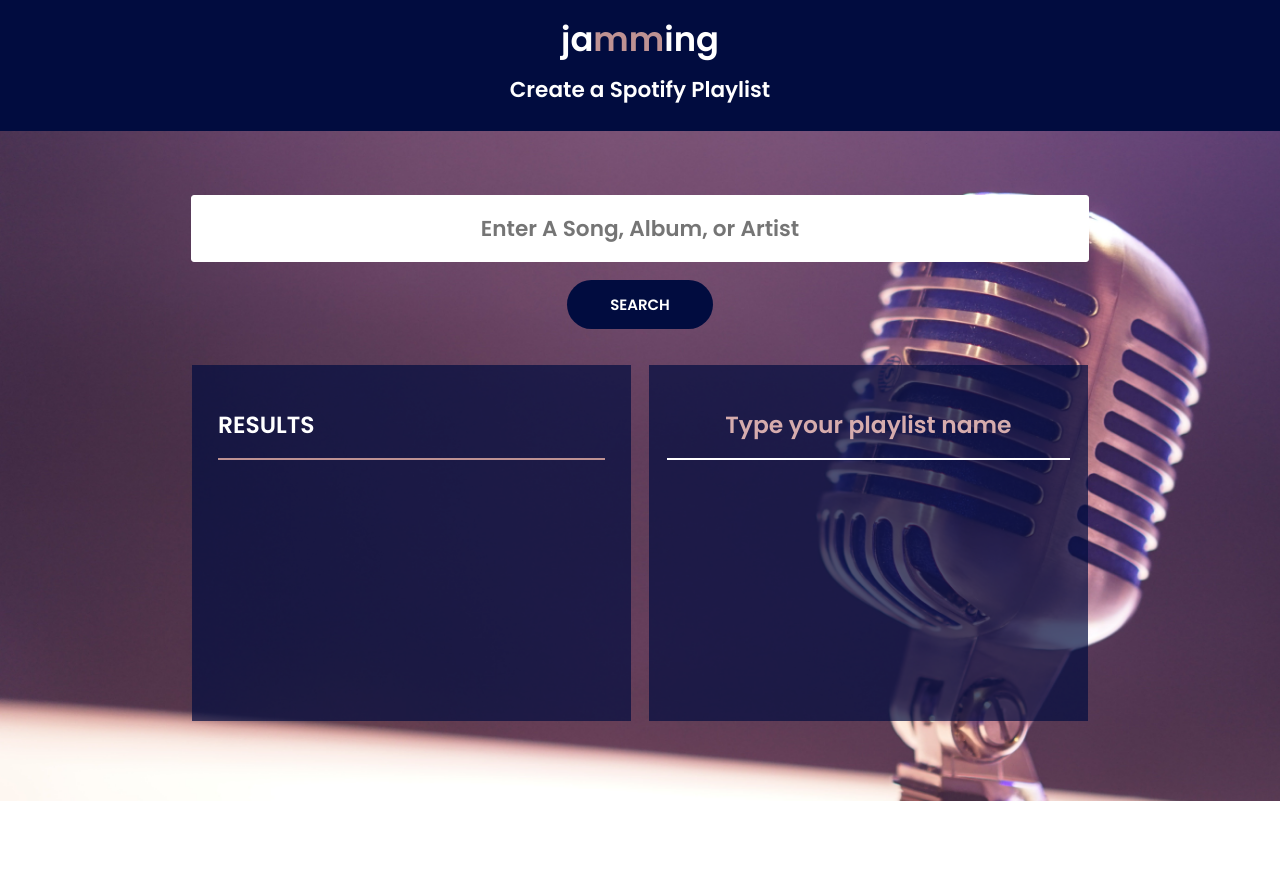
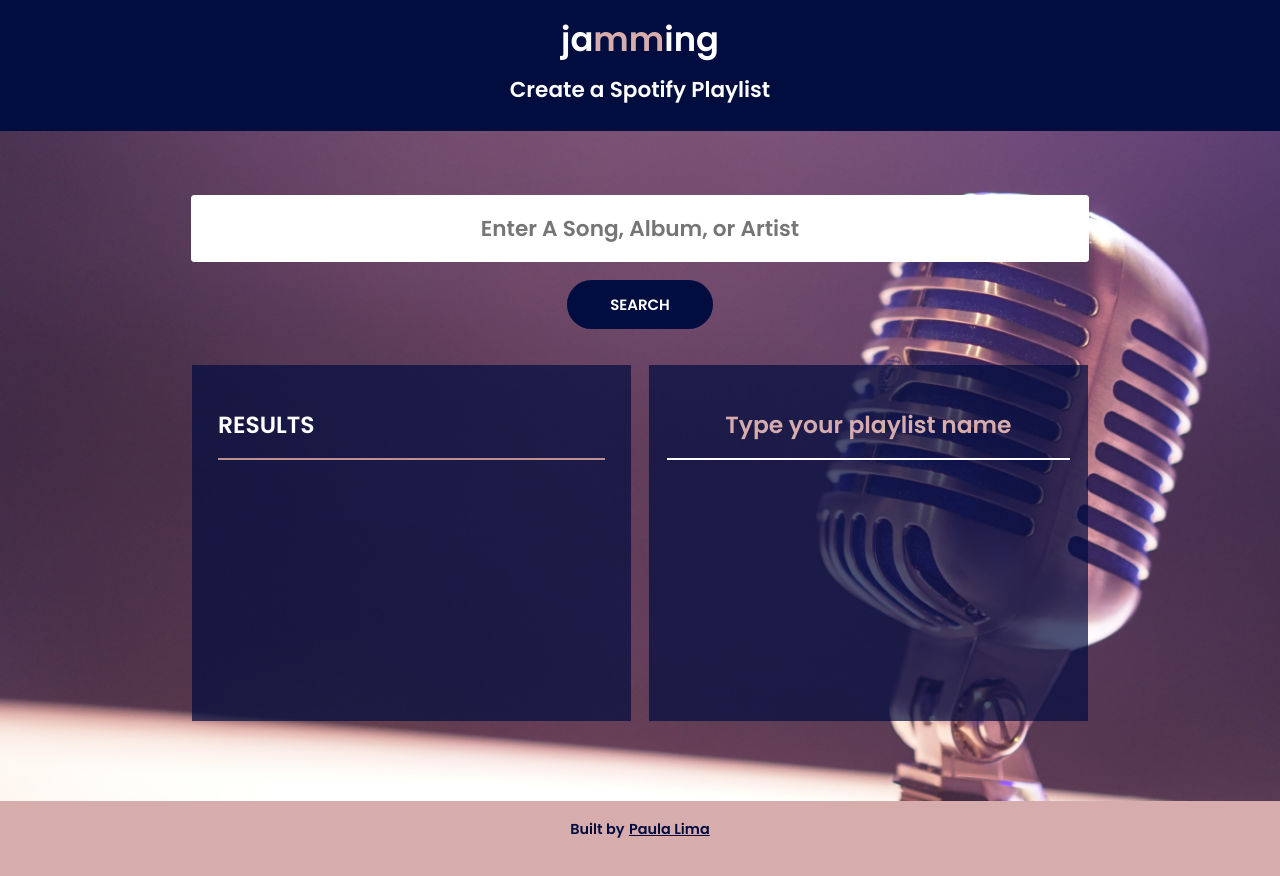
Before and after one commit to paulafffl/playlist_maker, a React (Create React App) app: page / in a window 1280 px wide. Before the commit the page ends 801 px from the top, so only its background shows below. Built offline with nearby package versions, Linux system fonts and the light colour scheme.

Commit message:
Add footer and description

```diff
--- a/public/index.html
+++ b/public/index.html
@@ -1,4 +1,4 @@
-<!doctype html>
+<!DOCTYPE html>
 <html lang="en">
     <head>
         <link
@@ -17,7 +17,7 @@
         <meta name="theme-color" content="#000000" />
         <meta
             name="description"
-            content="Web site created using create-react-app"
+            content="Search songs and create Spotify playlists, automatically saved to your account"
         />
         <link rel="apple-touch-icon" href="%PUBLIC_URL%/logo192.png" />
         <!--
--- a/src/Components/App/App.css
+++ b/src/Components/App/App.css
@@ -19,7 +19,7 @@ h1 {
 }
 
 h1 .highlight {
-    color: #be9293;
+    color: #d6acad;
 }
 
 p {
@@ -61,3 +61,22 @@ h2 {
         flex-direction: column;
     }
 }
+
+footer {
+    position: relative;
+    display: flex;
+    align-items: center;
+    justify-content: center;
+    padding-top: 1rem;
+    padding-bottom: 2rem;
+    font-size: 0.8rem;
+    color: #010c3f;
+    background-color: #d6acad;
+    font-family: 'Poppins', sans-serif;
+}
+
+a {
+    color: #010c3f;
+    margin-left: 0.25rem;
+    text-decoration: underline;
+}
--- a/src/Components/App/App.js
+++ b/src/Components/App/App.js
@@ -84,6 +84,16 @@ class App extends React.Component {
                         />
                     </div>
                 </div>
+                <footer>
+                    Built by
+                    <a
+                        href="https://www.linkedin.com/in/paulafernandeslima/"
+                        target="_blank"
+                        rel="noreferrer"
+                    >
+                        Paula Lima
+                    </a>
+                </footer>
             </div>
         );
     }
```
